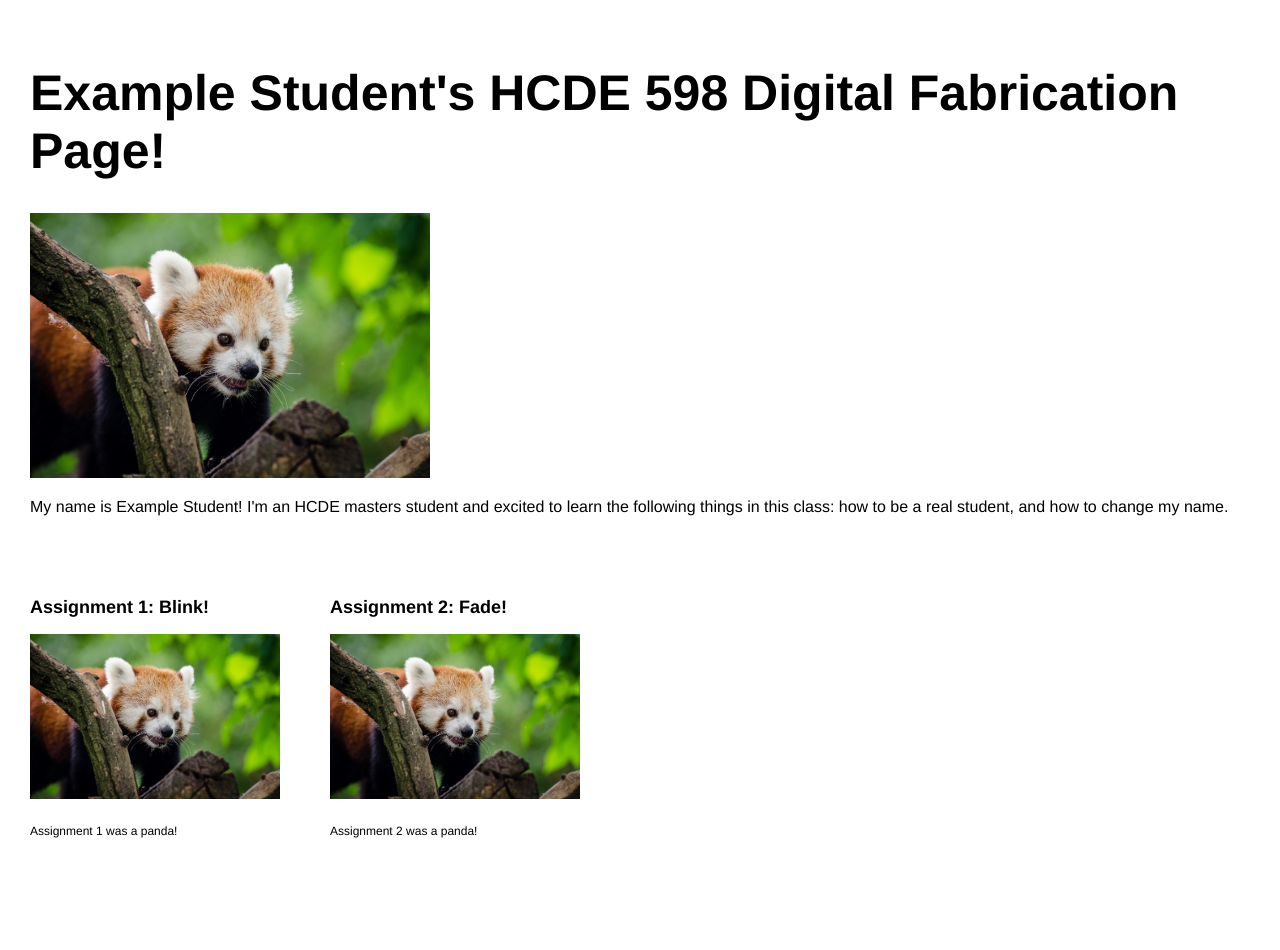
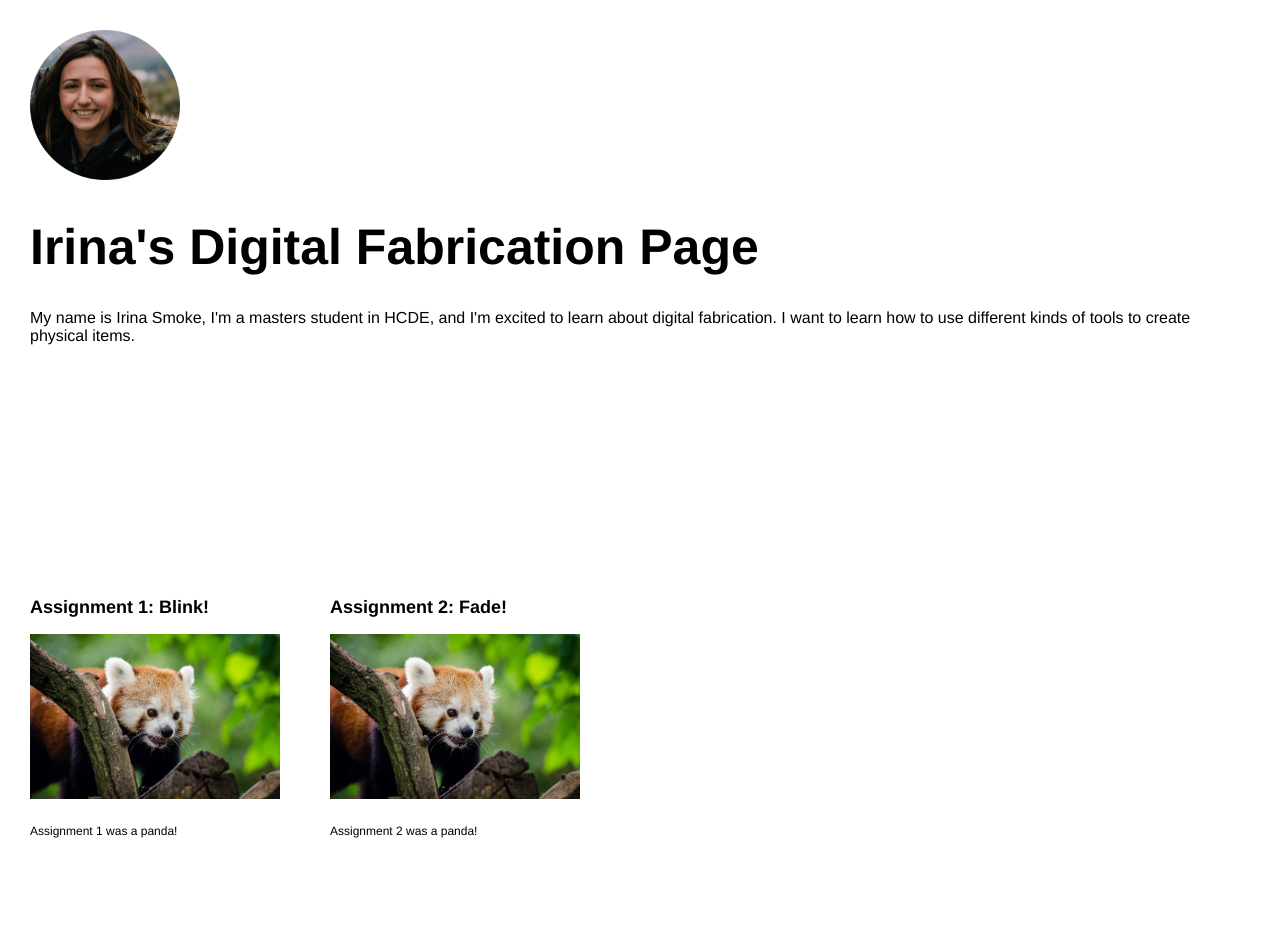
Before and after one commit to irinasmoke/irinasmoke.github.io, a plain HTML site: page hcde598/index.html in a window 1280 px wide. Drawn offline with Linux system fonts and the light colour scheme.

Commit message:
main page updates
added profile picture and introduction

```diff
--- a/hcde598/index.html
+++ b/hcde598/index.html
@@ -12,12 +12,13 @@
     <body>
 
         <div class="header">
-            <h1>Example Student's HCDE 598 Digital Fabrication Page!</h1>
+        	<img src="images/Profile picture.png" width=150</a>
+            <h1>Irina's Digital Fabrication Page</h1>
             <p>
-            <img src="red-panda.jpg" width=400></a>
+
             </p>
             <p>
-            My name is Example Student! I'm an HCDE masters student and excited to learn the following things in this class: how to be a real student, and how to change my name.
+           My name is Irina Smoke, I'm a masters student in HCDE, and I'm excited to learn about digital fabrication. I want to learn how to use different kinds of tools to create physical items.
             </p>
         </div>
         <div class="assignments">
```
Also changed, not shown: hcde598/images/Profile picture.png (added), 2 other files.
